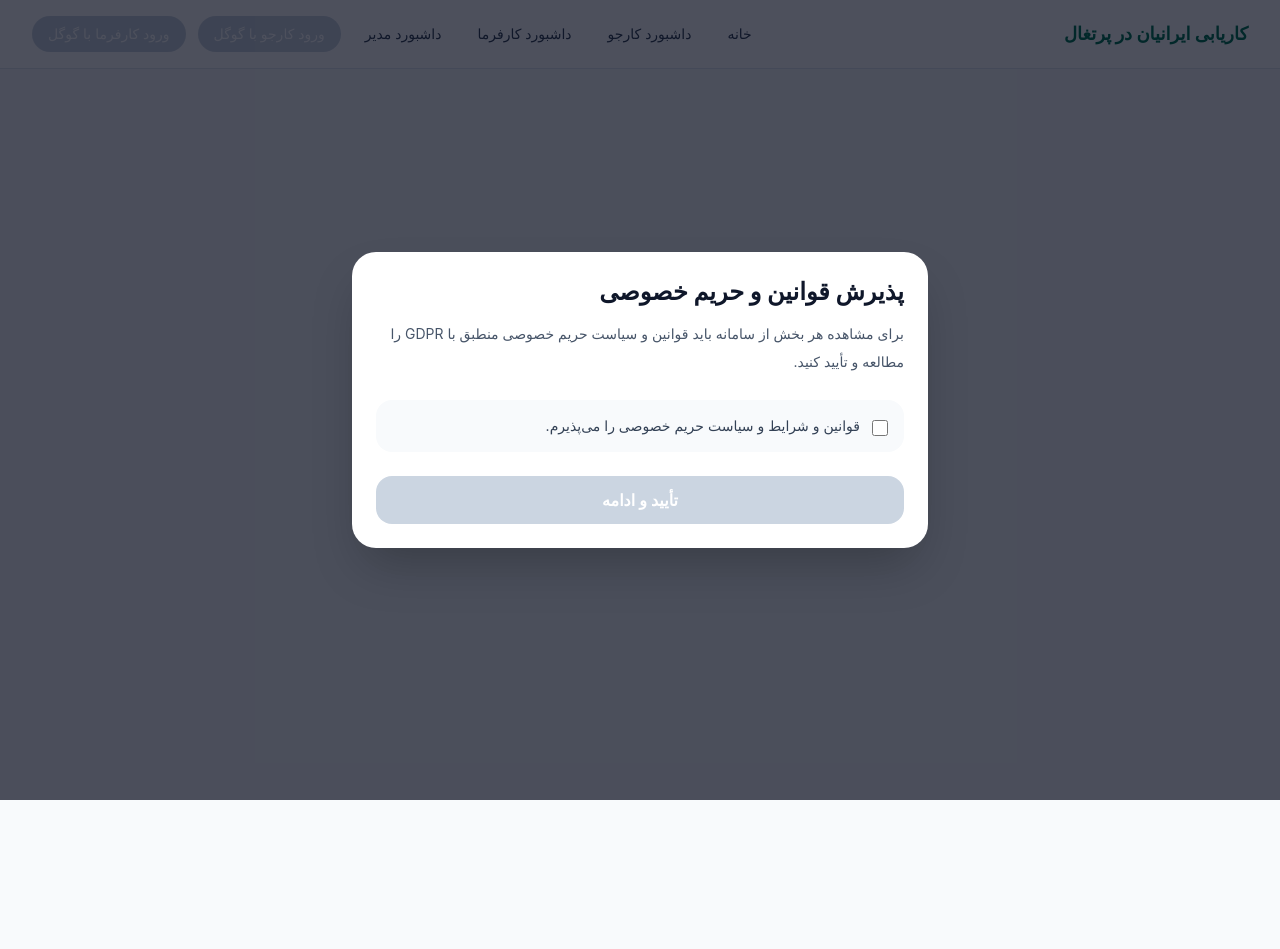
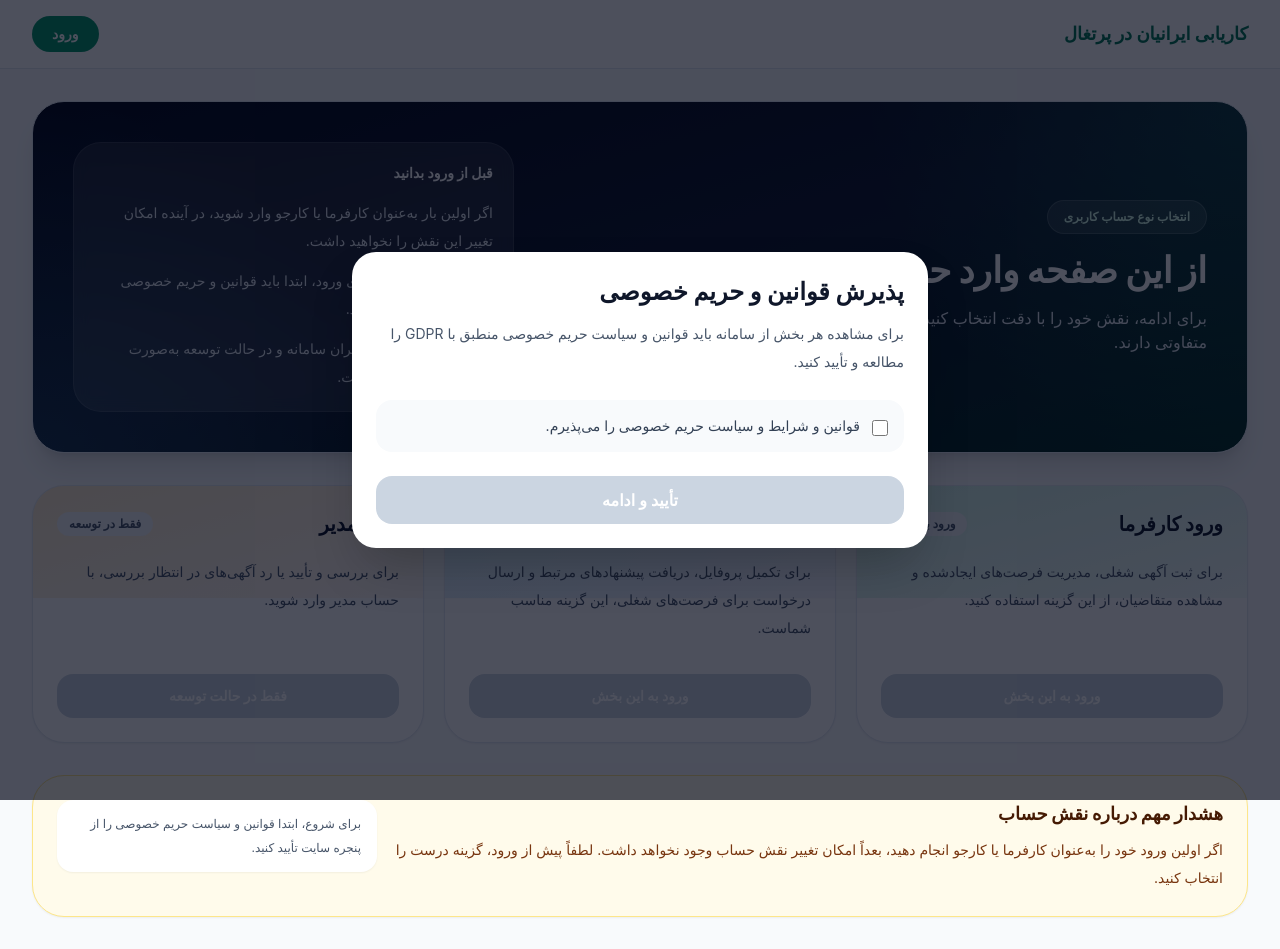
Before and after one commit to pouyakondori/karyabi-pt-frontend, a React (Vite) app: page /login in a window 1280 px wide. Before the commit the page ends 800 px from the top, so only its background shows below. Built offline with nearby package versions, Linux system fonts and the light colour scheme; no server answers.

Commit message:
feat: add login functionality and update navigation

```diff
--- a/src/App.tsx
+++ b/src/App.tsx
@@ -7,12 +7,14 @@ import { JobSeekerDashboard } from "./pages/JobSeekerDashboard";
 import { EmployerDashboard } from "./pages/EmployerDashboard";
 import { AdminDashboard } from "./pages/AdminDashboard";
 import { AuthCallbackPage } from "./pages/AuthCallbackPage";
+import { LoginPage } from "./pages/LoginPage";
 
 function App() {
   return (
     <LayoutWrapper>
       <Routes>
         <Route path="/" element={<HomePage />} />
+        <Route path="/login" element={<LoginPage />} />
         <Route path="/dashboard" element={<AuthCallbackPage />} />
         <Route path="/auth/callback" element={<Navigate replace to="/dashboard" />} />
         <Route
--- a/src/components/NavBar.tsx
+++ b/src/components/NavBar.tsx
@@ -1,69 +1,26 @@
 import { Link } from "react-router-dom";
 
 import { useAuth } from "../contexts/AuthContext";
-import { useGDPR } from "../contexts/GDPRContext";
 import { t } from "../lib/i18n";
 
 export function NavBar() {
-  const { session, signIn, signOut, isDevAuthMode } = useAuth();
-  const { hasConsent } = useGDPR();
+  const { session, signOut } = useAuth();
 
   return (
     <header className="border-b border-slate-200 bg-white/90 backdrop-blur">
-      <div className="mx-auto flex max-w-7xl flex-col gap-4 px-4 py-4 sm:flex-row sm:items-center sm:justify-between sm:px-6 lg:px-8">
-        <div className="text-lg font-bold text-emerald-700">{t("app.title")}</div>
-        <nav className="flex flex-wrap items-center gap-3 text-sm text-slate-700">
-          <Link className="rounded-full px-3 py-2 hover:bg-slate-100" to="/">
-            {t("nav.home")}
-          </Link>
-          <Link className="rounded-full px-3 py-2 hover:bg-slate-100" to="/dashboard/seeker">
-            {t("nav.seeker")}
-          </Link>
-          <Link className="rounded-full px-3 py-2 hover:bg-slate-100" to="/dashboard/employer">
-            {t("nav.employer")}
-          </Link>
-          <Link className="rounded-full px-3 py-2 hover:bg-slate-100" to="/dashboard/admin">
-            {t("nav.admin")}
-          </Link>
+      <div className="mx-auto flex max-w-7xl items-center justify-between gap-4 px-4 py-4 sm:px-6 lg:px-8">
+        <Link className="text-lg font-bold text-emerald-700 transition hover:text-emerald-800" to="/">
+          {t("app.title")}
+        </Link>
+        <nav className="flex items-center gap-3 text-sm text-slate-700">
           {session ? (
             <button className="rounded-full bg-slate-900 px-4 py-2 text-white" onClick={signOut} type="button">
               {t("nav.logout")}
             </button>
           ) : (
-            <>
-              <button
-                className="rounded-full bg-emerald-600 px-4 py-2 text-white disabled:bg-slate-300"
-                disabled={!hasConsent}
-                onClick={() => {
-                  void signIn("job_seeker");
-                }}
-                type="button"
-              >
-                {t(isDevAuthMode ? "nav.seekerDevLogin" : "nav.seekerLogin")}
-              </button>
-              <button
-                className="rounded-full bg-slate-900 px-4 py-2 text-white disabled:bg-slate-300"
-                disabled={!hasConsent}
-                onClick={() => {
-                  void signIn("employer");
-                }}
-                type="button"
-              >
-                {t(isDevAuthMode ? "nav.employerDevLogin" : "nav.employerLogin")}
-              </button>
-              {isDevAuthMode ? (
-                <button
-                  className="rounded-full bg-amber-600 px-4 py-2 text-white disabled:bg-slate-300"
-                  disabled={!hasConsent}
-                  onClick={() => {
-                    void signIn("admin");
-                  }}
-                  type="button"
-                >
-                  {t("nav.adminDevLogin")}
-                </button>
-              ) : null}
-            </>
+            <Link className="rounded-full bg-emerald-600 px-5 py-2 font-semibold text-white transition hover:bg-emerald-700" to="/login">
+              {t("nav.login")}
+            </Link>
           )}
         </nav>
       </div>
--- a/src/locales/fa.json
+++ b/src/locales/fa.json
@@ -3,15 +3,7 @@
     "title": "کاریابی ایرانیان در پرتغال"
   },
   "nav": {
-    "home": "خانه",
-    "seeker": "داشبورد کارجو",
-    "employer": "داشبورد کارفرما",
-    "admin": "داشبورد مدیر",
-    "seekerLogin": "ورود کارجو با گوگل",
-    "employerLogin": "ورود کارفرما با گوگل",
-    "seekerDevLogin": "ورود آزمایشی کارجو",
-    "employerDevLogin": "ورود آزمایشی کارفرما",
-    "adminDevLogin": "ورود آزمایشی مدیر",
+    "login": "ورود",
     "logout": "خروج"
   },
   "gdpr": {
@@ -26,6 +18,30 @@
     "jobsTitle": "فرصت‌های شغلی عمومی",
     "empty": "در حال حاضر فرصت شغلی تأیید شده‌ای برای نمایش وجود ندارد.",
     "apply": "ارسال درخواست"
+  },
+  "login": {
+    "kicker": "انتخاب نوع حساب کاربری",
+    "title": "از این صفحه وارد حساب مناسب خود شوید",
+    "description": "برای ادامه، نقش خود را با دقت انتخاب کنید. کارفرما، کارجو و مدیر هرکدام مسیر و دسترسی متفاوتی دارند.",
+    "noticeTitle": "قبل از ورود بدانید",
+    "permanentRoleNotice": "اگر اولین بار به‌عنوان کارفرما یا کارجو وارد شوید، در آینده امکان تغییر این نقش را نخواهید داشت.",
+    "gdprNotice": "برای فعال شدن دکمه‌های ورود، ابتدا باید قوانین و حریم خصوصی سایت را تأیید کرده باشید.",
+    "adminNotice": "ورود مدیر فقط برای مدیران سامانه و در حالت توسعه به‌صورت آزمایشی در دسترس است.",
+    "employerTitle": "ورود کارفرما",
+    "employerDescription": "برای ثبت آگهی شغلی، مدیریت فرصت‌های ایجادشده و مشاهده متقاضیان، از این گزینه استفاده کنید.",
+    "seekerTitle": "ورود کارجو",
+    "seekerDescription": "برای تکمیل پروفایل، دریافت پیشنهادهای مرتبط و ارسال درخواست برای فرصت‌های شغلی، این گزینه مناسب شماست.",
+    "adminTitle": "ورود مدیر",
+    "adminDescription": "برای بررسی و تأیید یا رد آگهی‌های در انتظار بررسی، با حساب مدیر وارد شوید.",
+    "googleModeBadge": "ورود با گوگل",
+    "devModeBadge": "ورود آزمایشی",
+    "adminLimitedBadge": "فقط در توسعه",
+    "adminDisabled": "فقط در حالت توسعه",
+    "loginAction": "ورود به این بخش",
+    "warningTitle": "هشدار مهم درباره نقش حساب",
+    "warningDescription": "اگر اولین ورود خود را به‌عنوان کارفرما یا کارجو انجام دهید، بعداً امکان تغییر نقش حساب وجود نخواهد داشت. لطفاً پیش از ورود، گزینه درست را انتخاب کنید.",
+    "readyMessage": "همه‌چیز آماده است؛ نقش موردنظر خود را انتخاب کنید.",
+    "acceptPrivacyMessage": "برای شروع، ابتدا قوانین و سیاست حریم خصوصی را از پنجره سایت تأیید کنید."
   },
   "filters": {
     "all": "همه",
--- /dev/null
+++ b/src/pages/LoginPage.tsx
@@ -0,0 +1,129 @@
+import { Navigate } from "react-router-dom";
+
+import { useAuth } from "../contexts/AuthContext";
+import { useGDPR } from "../contexts/GDPRContext";
+import { getDashboardPath } from "../lib/auth";
+import { t } from "../lib/i18n";
+import type { Role } from "../types";
+
+type LoginOption = {
+  role: Role;
+  title: string;
+  description: string;
+  accentClassName: string;
+  buttonClassName: string;
+  badge: string;
+  disabled?: boolean;
+  disabledLabel?: string;
+};
+
+export function LoginPage() {
+  const { session, signIn, isDevAuthMode } = useAuth();
+  const { hasConsent } = useGDPR();
+
+  if (session) {
+    return <Navigate replace to={getDashboardPath(session.role)} />;
+  }
+
+  const options: LoginOption[] = [
+    {
+      role: "employer",
+      title: t("login.employerTitle"),
+      description: t("login.employerDescription"),
+      accentClassName: "from-emerald-500/20 to-teal-500/5",
+      buttonClassName: "bg-emerald-600 hover:bg-emerald-700",
+      badge: t(isDevAuthMode ? "login.devModeBadge" : "login.googleModeBadge")
+    },
+    {
+      role: "job_seeker",
+      title: t("login.seekerTitle"),
+      description: t("login.seekerDescription"),
+      accentClassName: "from-sky-500/20 to-indigo-500/5",
+      buttonClassName: "bg-sky-600 hover:bg-sky-700",
+      badge: t(isDevAuthMode ? "login.devModeBadge" : "login.googleModeBadge")
+    },
+    {
+      role: "admin",
+      title: t("login.adminTitle"),
+      description: t("login.adminDescription"),
+      accentClassName: "from-amber-500/20 to-orange-500/5",
+      buttonClassName: "bg-amber-500 hover:bg-amber-600",
+      badge: t(isDevAuthMode ? "login.devModeBadge" : "login.adminLimitedBadge"),
+      disabled: !isDevAuthMode,
+      disabledLabel: t("login.adminDisabled")
+    }
+  ];
+
+  return (
+    <div className="space-y-8">
+      <section className="relative overflow-hidden rounded-[2rem] border border-slate-200 bg-gradient-to-br from-slate-950 via-slate-900 to-emerald-950 px-6 py-10 text-white shadow-xl sm:px-10">
+        <div className="absolute inset-0 bg-[radial-gradient(circle_at_top_right,_rgba(16,185,129,0.22),_transparent_30%),radial-gradient(circle_at_bottom_left,_rgba(56,189,248,0.16),_transparent_28%)]" />
+        <div className="relative grid gap-8 lg:grid-cols-[1.2fr_0.8fr] lg:items-center">
+          <div className="space-y-4">
+            <span className="inline-flex rounded-full border border-white/15 bg-white/10 px-4 py-2 text-xs font-semibold text-emerald-100">
+              {t("login.kicker")}
+            </span>
+            <h1 className="text-3xl font-black leading-tight sm:text-4xl">{t("login.title")}</h1>
+            <p className="max-w-2xl text-sm leading-8 text-slate-200 sm:text-base">{t("login.description")}</p>
+          </div>
+
+          <div className="rounded-[1.75rem] border border-white/10 bg-white/10 p-5 backdrop-blur">
+            <div className="text-sm font-bold text-white">{t("login.noticeTitle")}</div>
+            <ul className="mt-4 space-y-3 text-sm leading-7 text-slate-200">
+              <li>{t("login.permanentRoleNotice")}</li>
+              <li>{t("login.gdprNotice")}</li>
+              <li>{t("login.adminNotice")}</li>
+            </ul>
+          </div>
+        </div>
+      </section>
+
+      <section className="grid gap-5 lg:grid-cols-3">
+        {options.map((option) => {
+          const isDisabled = !hasConsent || option.disabled;
+          const buttonLabel = option.disabled ? option.disabledLabel ?? t("login.loginAction") : t("login.loginAction");
+
+          return (
+            <article
+              key={option.role}
+              className="group relative overflow-hidden rounded-[2rem] border border-slate-200 bg-white p-6 shadow-sm transition hover:-translate-y-1 hover:shadow-lg"
+            >
+              <div className={`absolute inset-x-0 top-0 h-28 bg-gradient-to-br ${option.accentClassName}`} />
+              <div className="relative space-y-5">
+                <div className="flex items-center justify-between gap-3">
+                  <h2 className="text-xl font-black text-slate-900">{option.title}</h2>
+                  <span className="rounded-full bg-slate-100 px-3 py-1 text-xs font-semibold text-slate-600">
+                    {option.badge}
+                  </span>
+                </div>
+                <p className="min-h-24 text-sm leading-7 text-slate-600">{option.description}</p>
+                <button
+                  className={`w-full rounded-2xl px-4 py-3 text-sm font-bold text-white transition disabled:cursor-not-allowed disabled:bg-slate-300 ${option.buttonClassName}`}
+                  disabled={isDisabled}
+                  onClick={() => {
+                    void signIn(option.role);
+                  }}
+                  type="button"
+                >
+                  {buttonLabel}
+                </button>
+              </div>
+            </article>
+          );
+        })}
+      </section>
+
+      <section className="rounded-[2rem] border border-amber-200 bg-amber-50 p-6 shadow-sm">
+        <div className="flex flex-col gap-3 sm:flex-row sm:items-start sm:justify-between">
+          <div className="space-y-2">
+            <h2 className="text-lg font-black text-amber-950">{t("login.warningTitle")}</h2>
+            <p className="text-sm leading-7 text-amber-900">{t("login.warningDescription")}</p>
+          </div>
+          <div className="rounded-2xl bg-white px-4 py-3 text-xs leading-6 text-slate-600 shadow-sm sm:max-w-xs">
+            {hasConsent ? t("login.readyMessage") : t("login.acceptPrivacyMessage")}
+          </div>
+        </div>
+      </section>
+    </div>
+  );
+}
```
